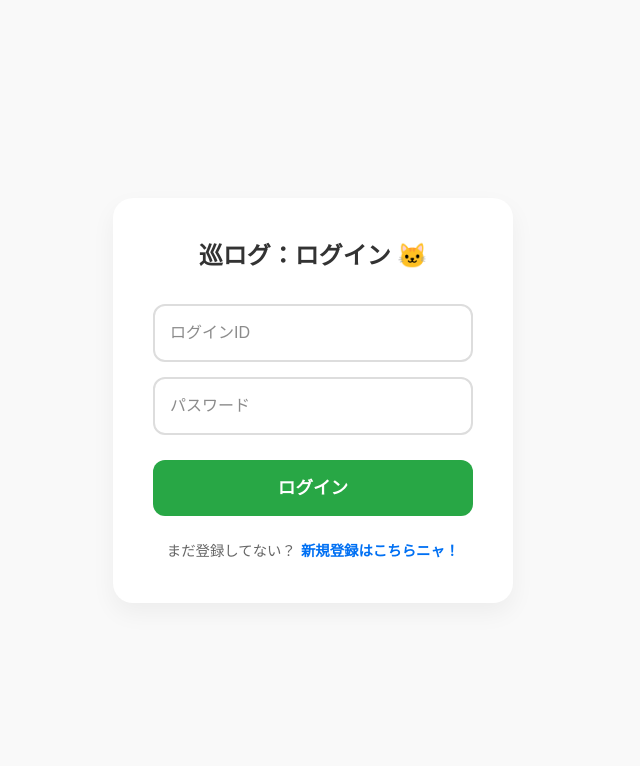
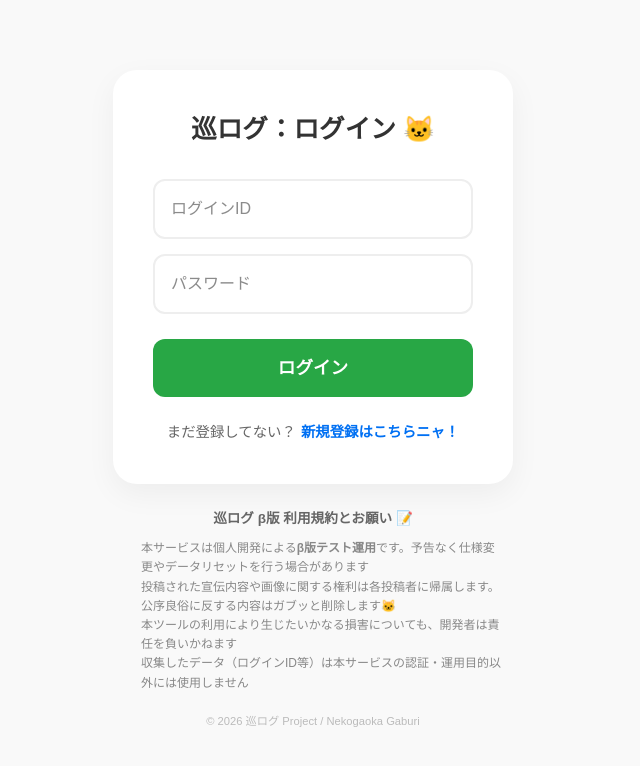
Before and after one commit to tatuzotan-ctrl/voca-meguri, a Next.js app: page /login in a window 1280 px wide. Shown: the top 766 px of the page, without its empty margins (327-967 px from the left). Built offline with nearby package versions, Linux system fonts and the light colour scheme; no server answers.

Commit message:
Refactor LoginPage component: Update terms section styling and improve layout structure

```diff
--- a/src/app/login/page.tsx
+++ b/src/app/login/page.tsx
@@ -7,18 +7,17 @@ import Link from 'next/link';
 
 export default function LoginPage() {
   const [loginId, setLoginId] = useState('');
-  const [password, setPassword] = useState(''); // ステート名は password のままでOK（中身を passcode に入れる）
+  const [password, setPassword] = useState('');
   const router = useRouter();
 
   const handleLogin = async (e: React.FormEvent) => {
     e.preventDefault();
     try {
-      // 修正：password カラムではなく passcode カラムを参照するニャ！
       const { data: user, error } = await supabase
         .from('app_users')
         .select('*')
         .eq('user_id', loginId)
-        .eq('passcode', password) // ここを修正
+        .eq('passcode', password)
         .single();
 
       if (error || !user) {
@@ -37,8 +36,12 @@ export default function LoginPage() {
 
   return (
     <div style={containerStyle}>
+      <div style={{ width: '100%', maxWidth: '400px' }}>
+
+        {/* ログインカード */}
         <div style={formCardStyle}>
           <h1 style={titleStyle}>巡ログ：ログイン 🐱</h1>
+
           <form onSubmit={handleLogin} style={formStyle}>
             <input
               type="text"
@@ -48,6 +51,7 @@ export default function LoginPage() {
               required
               style={inputStyle}
             />
+
             <input
               type="password"
               placeholder="パスワード"
@@ -56,23 +60,132 @@ export default function LoginPage() {
               required
               style={inputStyle}
             />
-          <button type="submit" style={buttonStyle}>ログイン</button>
+
+            <button type="submit" style={buttonStyle}>
+              ログイン
+            </button>
           </form>
+
           <p style={registerTextStyle}>
             まだ登録してない？
-          <Link href="/register" style={registerLinkStyle}>新規登録はこちらニャ！</Link>
+            <Link href="/register" style={registerLinkStyle}>
+              新規登録はこちらニャ！
+            </Link>
           </p>
+        </div>
+
+        {/* 💡 追加：利用規約・免責事項セクション */}
+        <div style={termsSectionStyle}>
+          <h3 style={termsTitleStyle}>巡ログ β版 利用規約とお願い 📝</h3>
+          <ul style={termsListStyle}>
+            <li>本サービスは個人開発による<strong>β版テスト運用</strong>です。予告なく仕様変更やデータリセットを行う場合があります</li>
+            <li>投稿された宣伝内容や画像に関する権利は各投稿者に帰属します。公序良俗に反する内容はガブッと削除します🐱</li>
+            <li>本ツールの利用により生じたいかなる損害についても、開発者は責任を負いかねます</li>
+            <li>収集したデータ（ログインID等）は本サービスの認証・運用目的以外には使用しません</li>
+          </ul>
+          <p style={footerCopyrightStyle}>© 2026 巡ログ Project / Nekogaoka Gaburi</p>
+        </div>
+
       </div>
     </div>
   );
 }
 
-// --- スタイル定義（変更なし） ---
-const containerStyle: React.CSSProperties = { display: 'flex', justifyContent: 'center', alignItems: 'center', minHeight: '100vh', backgroundColor: '#f9f9f9', fontFamily: 'sans-serif' };
-const formCardStyle: React.CSSProperties = { backgroundColor: '#fff', padding: '40px', borderRadius: '20px', boxShadow: '0 10px 25px rgba(0,0,0,0.05)', width: '100%', maxWidth: '400px', textAlign: 'center' };
-const titleStyle: React.CSSProperties = { fontSize: '1.5rem', color: '#333', marginBottom: '30px', fontWeight: 'bold' };
-const formStyle: React.CSSProperties = { display: 'flex', flexDirection: 'column', gap: '15px' };
-const inputStyle: React.CSSProperties = { width: '100%', padding: '15px', borderRadius: '12px', border: '2px solid #ddd', fontSize: '1rem', outline: 'none' };
-const buttonStyle: React.CSSProperties = { width: '100%', padding: '15px', backgroundColor: '#28a745', color: '#fff', border: 'none', borderRadius: '12px', fontSize: '1.1rem', fontWeight: 'bold', cursor: 'pointer', marginTop: '10px' };
-const registerTextStyle: React.CSSProperties = { marginTop: '25px', fontSize: '0.9rem', color: '#666' };
-const registerLinkStyle: React.CSSProperties = { color: '#0070f3', fontWeight: 'bold', textDecoration: 'none', marginLeft: '5px' };
+// --- スタイル定義 ---
+
+const containerStyle: React.CSSProperties = {
+  display: 'flex',
+  flexDirection: 'column',
+  justifyContent: 'center',
+  alignItems: 'center',
+  minHeight: '100vh',
+  backgroundColor: '#f9f9f9',
+  padding: '20px',
+  fontFamily: 'sans-serif',
+};
+
+const formCardStyle: React.CSSProperties = {
+  backgroundColor: '#fff',
+  padding: '40px',
+  borderRadius: '24px',
+  boxShadow: '0 10px 30px rgba(0,0,0,0.05)',
+  textAlign: 'center',
+  marginBottom: '25px',
+};
+
+const titleStyle: React.CSSProperties = {
+  fontSize: '1.6rem',
+  color: '#333',
+  marginBottom: '30px',
+  fontWeight: 'bold',
+};
+
+const formStyle: React.CSSProperties = {
+  display: 'flex',
+  flexDirection: 'column',
+  gap: '15px',
+};
+
+const inputStyle: React.CSSProperties = {
+  width: '100%',
+  padding: '16px',
+  borderRadius: '12px',
+  border: '2px solid #eee',
+  fontSize: '1rem',
+  outline: 'none',
+  boxSizing: 'border-box',
+  transition: 'border-color 0.2s',
+};
+
+const buttonStyle: React.CSSProperties = {
+  width: '100%',
+  padding: '16px',
+  backgroundColor: '#28a745',
+  color: '#fff',
+  border: 'none',
+  borderRadius: '12px',
+  fontSize: '1.1rem',
+  fontWeight: 'bold',
+  cursor: 'pointer',
+  marginTop: '10px',
+};
+
+const registerTextStyle: React.CSSProperties = {
+  marginTop: '25px',
+  fontSize: '0.9rem',
+  color: '#666',
+};
+
+const registerLinkStyle: React.CSSProperties = {
+  color: '#0070f3',
+  fontWeight: 'bold',
+  textDecoration: 'none',
+  marginLeft: '5px',
+};
+
+// 規約セクションのスタイル
+const termsSectionStyle: React.CSSProperties = {
+  padding: '0 10px',
+  color: '#888',
+};
+
+const termsTitleStyle: React.CSSProperties = {
+  fontSize: '0.85rem',
+  fontWeight: 'bold',
+  marginBottom: '10px',
+  color: '#666',
+  textAlign: 'center',
+};
+
+const termsListStyle: React.CSSProperties = {
+  fontSize: '0.75rem',
+  lineHeight: '1.6',
+  paddingLeft: '18px',
+  margin: '0 0 20px 0',
+};
+
+const footerCopyrightStyle: React.CSSProperties = {
+  fontSize: '0.7rem',
+  textAlign: 'center',
+  color: '#bbb',
+};
--- a/src/app/page.tsx
+++ b/src/app/page.tsx
@@ -232,7 +232,7 @@ export default function HomePage() {
       )}
 
       <div style={{ textAlign: 'center', marginTop: '60px', color: '#bbb', fontSize: '0.8rem' }}>
-        © 2026 巡ログ Project / 猫ヶ丘ガブリ
+        © 2026 巡ログ Project / Nekogaoka Gaburi
       </div>
     </div>
   );
```
Lines whose indentation alone changed are shown as unchanged.
